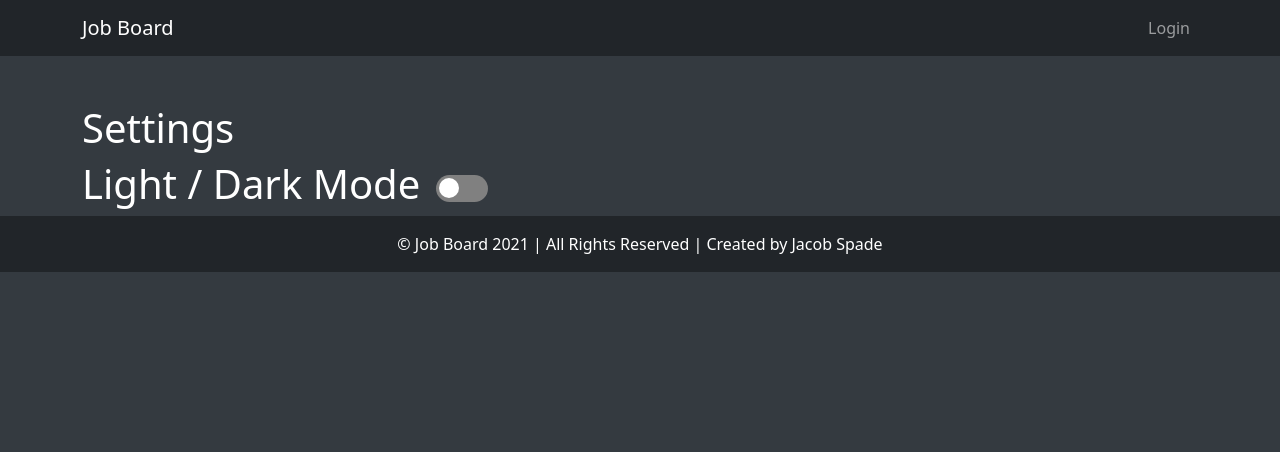
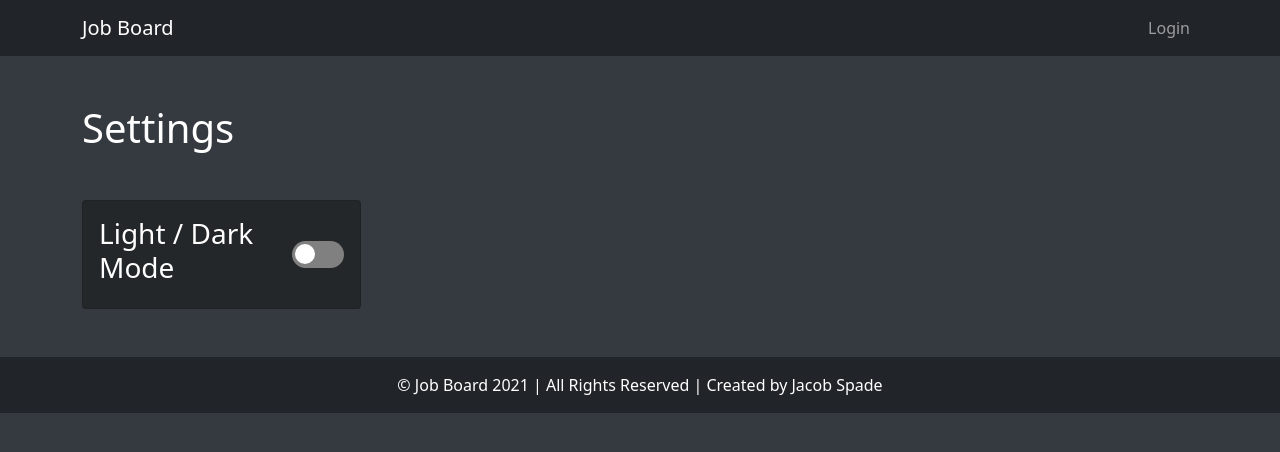
Before and after one commit to spadejac000/job_board, a React (Create React App) app in the folder client/: page /settings in a window 1280 px wide. Shown: the top 452 px of the page. Built offline with nearby package versions, Linux system fonts and the light colour scheme; no server answers.

Commit message:
fixed stuff

```diff
--- a/client/src/components/Settings.jsx
+++ b/client/src/components/Settings.jsx
@@ -4,6 +4,7 @@ import {lightTheme, darkTheme, GlobalStyles} from '../themes';
 import '../css/settings.css'
 import {useDispatch, useSelector} from 'react-redux'
 import {updateTheme} from '../actions/themeActions'
+import {Card} from 'react-bootstrap'
 
 const Settings = () => {
 
@@ -27,12 +28,12 @@ const Settings = () => {
   return (
     <div className="container">
       <h1>Settings</h1>
-      <div className="theme-mode-container">
-        <h1 className="theme-mode-title">Light / Dark Mode</h1>
+      <Card className="theme-mode-container">
+        <h3 className="theme-mode-title">Light / Dark Mode</h3>
         <div className="toggle-container">
           <input className="toggle-theme-input" type="checkbox" id="switch" name="theme" checked={themeToggleChecked} onChange={() => themeToggler()}/><label className="theme-label" for="switch">Toggle</label>
         </div>
-      </div>
+      </Card>
     </div>
   )
 }
--- a/client/src/css/settings.css
+++ b/client/src/css/settings.css
@@ -5,8 +5,10 @@ html {
 }
 
 .theme-mode-container {
-  display: flex;
-  align-items: center;
+	flex-direction: row;
+	max-width: 25%;
+	padding: 1rem;
+	margin: 3rem 0 3rem 0;
 }
 
 .theme-mode-title {
@@ -25,7 +27,7 @@ html {
 	width: 52px;
 	height: 27px;
 	background: grey;
-	float: right;
+	/* float: right; */
 	border-radius: 100px;
   position: relative;
   margin-bottom: 0px;
@@ -55,3 +57,8 @@ html {
 .theme-label:active:after {
 	width: 45px;
 }
+
+.toggle-container {
+	display: flex;
+	align-items: center;
+}
```
